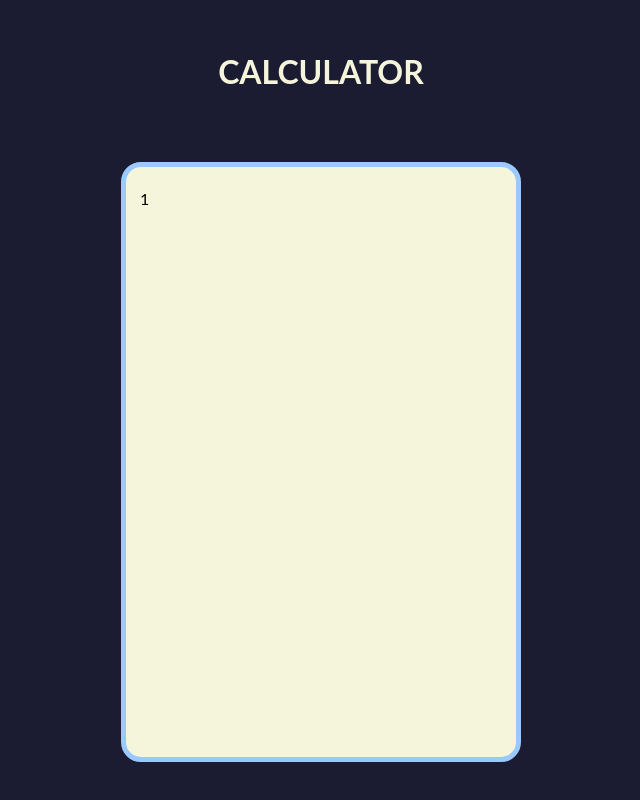
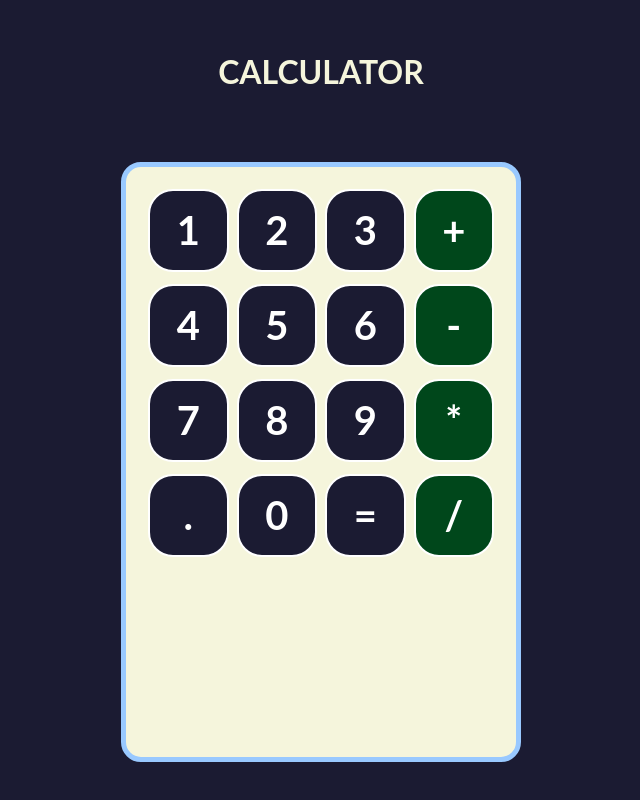
Before and after one commit to mabel-gp/calculator, a React (Vite) app: page / in a window 1280 px wide. Shown: the whole page, without its empty margins (319-959 px from the left). Built offline with nearby package versions, Linux system fonts and the light colour scheme.

Commit message:
Define styles and implement first buttons

```diff
--- a/src/App.jsx
+++ b/src/App.jsx
@@ -8,11 +8,30 @@
           <h1 className='title'>Calculator</h1>
         </div>
         <div className='calculator-container'>
-          <div className='row'></div>
+          <div className='row'>
             <Boton>1</Boton>
-          <div className='row'></div>
-          <div className='row'></div>
-          <div className='row'></div>
+            <Boton>2</Boton>
+            <Boton>3</Boton>
+            <Boton>+</Boton>
+          </div>
+          <div className='row'>
+            <Boton>4</Boton>
+            <Boton>5</Boton>
+            <Boton>6</Boton>
+            <Boton>-</Boton>
+          </div>
+          <div className='row'>
+            <Boton>7</Boton>
+            <Boton>8</Boton>
+            <Boton>9</Boton>
+            <Boton>*</Boton>
+          </div>
+          <div className='row'>
+            <Boton>.</Boton>
+            <Boton>0</Boton>
+            <Boton>=</Boton>
+            <Boton>/</Boton>
+          </div>
         </div>
     </div>
 
--- a/src/components/Boton.jsx
+++ b/src/components/Boton.jsx
@@ -1,6 +1,9 @@
+import '../stylesheets/Boton.css'
+
 function Boton(props) {
 
     const isOperator = value => {
+      // Si el valor no es un # y no es signos (= o .), se considera un operador
       if(isNaN(value) && value != '.' && value != '='){
         return true;
       } else {
@@ -10,7 +13,8 @@
 
     return (
         <div
-          className={`button-contenedor ${isOperator(props.children) ? 'operator' : null}`}>
+          // La fx isOperator toma el valor {props.children} y dependiendo de eso se asigna la class operator o null
+          className={`button-container ${isOperator(props.children) ? 'operator' : null}`.trimEnd()}>
          {/* Permite que el componente acepte múltiples hijos */}
          {props.children}
         </div>
--- /dev/null
+++ b/src/stylesheets/Boton.css
@@ -0,0 +1,20 @@
+.button-container{
+    height: 83px;
+    display: flex;
+    flex: 1 1;
+    justify-content: center;
+    align-items: center;
+    font-weight: bold;
+    font-size: 40px;
+    background-color: #1b1b32;
+    color: white;
+    border-radius: 25px;
+    border: 2px solid white;
+    margin: 4px;
+    cursor: pointer;
+    user-select: none;
+}
+
+.operator{
+    background-color: #00471b;
+}
```
